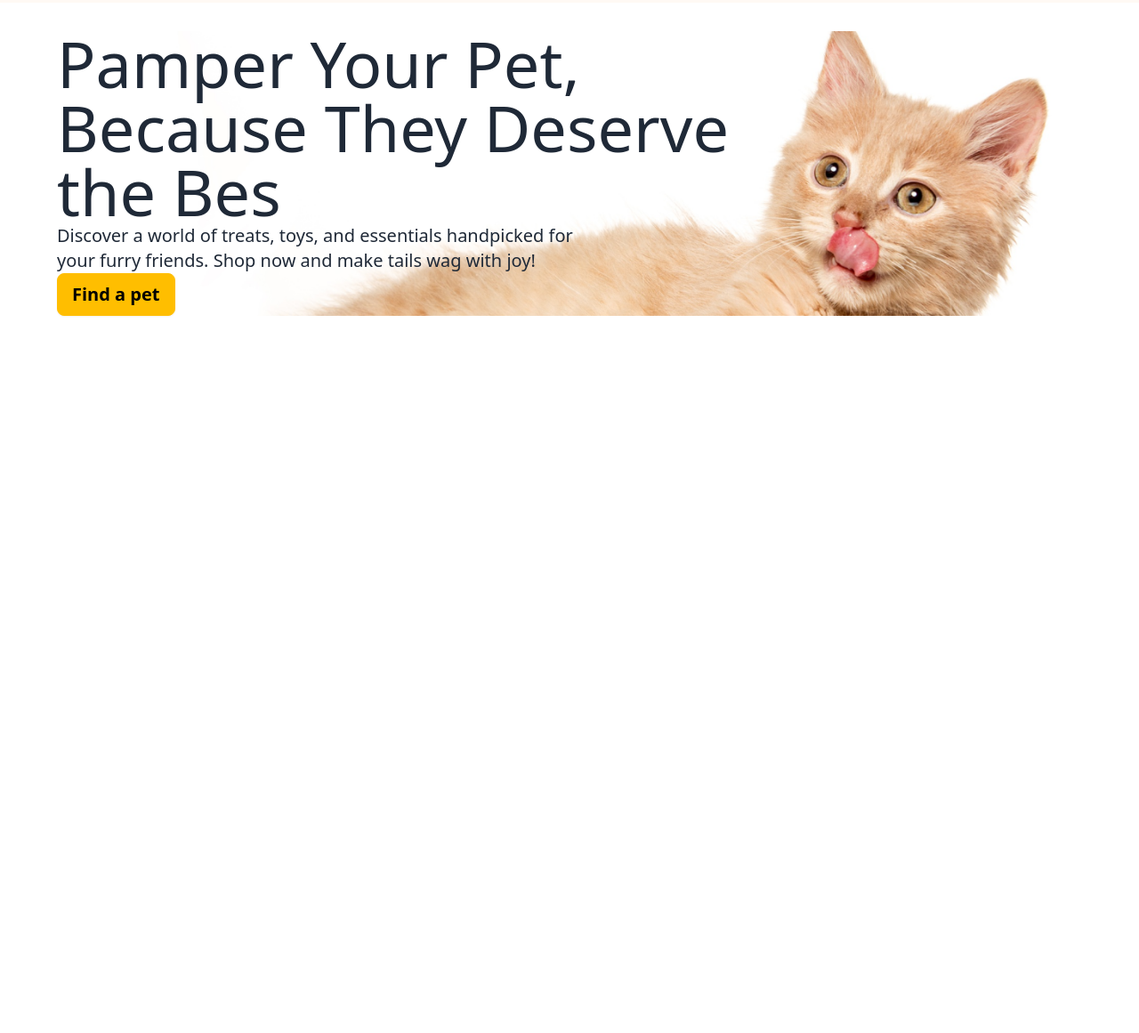
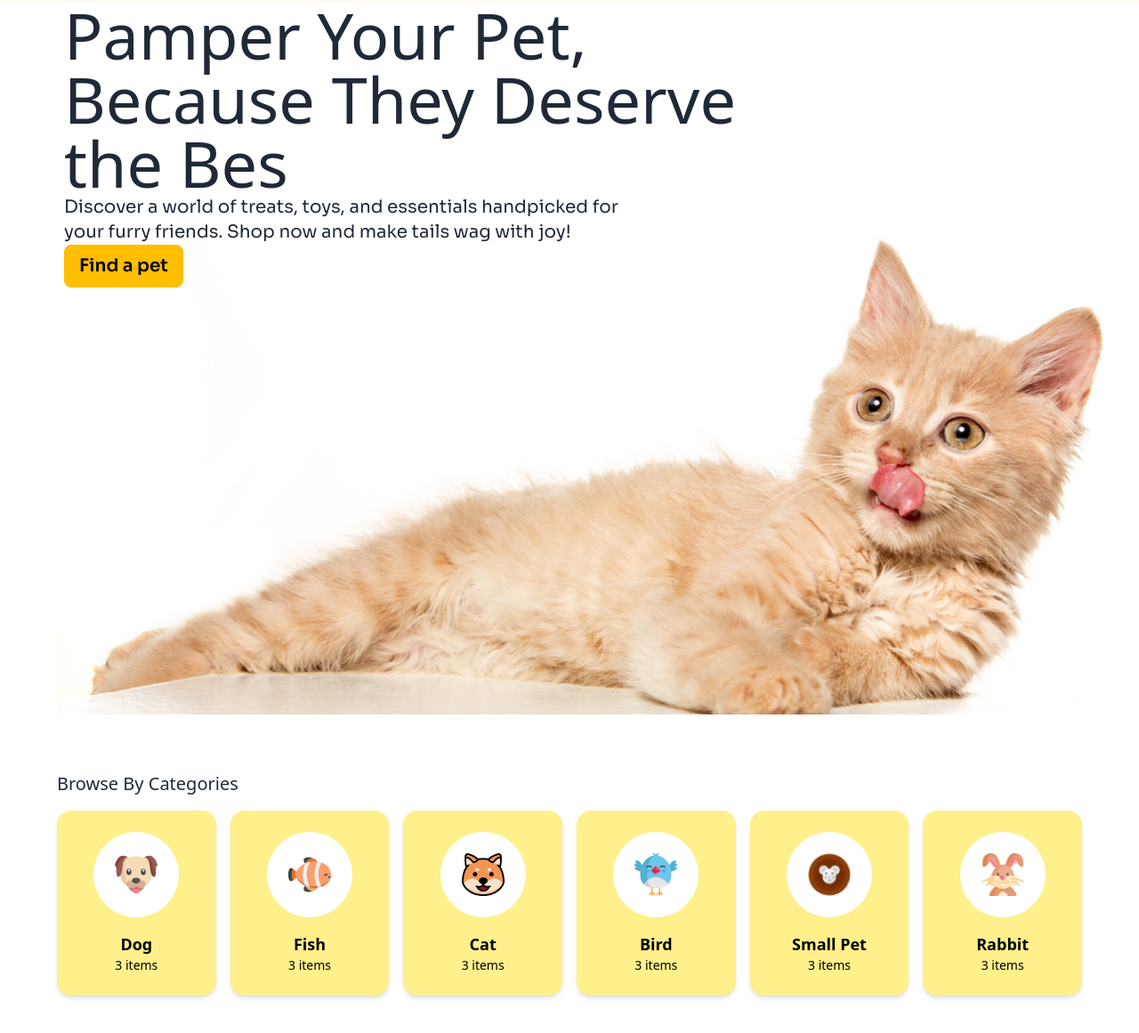
Before and after one commit to khalidbiswas/assignment-3, a plain HTML site: page index.html in a window 1280 px wide. Shown: the part 77-1238 px from the top of the page at 89% size. Before the commit the page ends 800 px from the top, so only its background shows below. Drawn offline with nearby package versions, Linux system fonts and the light colour scheme; a web font is replaced by a local one.

Commit message:
banner compleated and browse by categories done

```diff
--- a/index.html
+++ b/index.html
@@ -10,17 +10,34 @@
     <!-- daisy UI Cdn -->
     <link href="https://cdn.jsdelivr.net/npm/daisyui@4.12.10/dist/full.min.css" rel="stylesheet" type="text/css" />
     <link href="https://cdn.jsdelivr.net/npm/daisyui@5/themes.css" rel="stylesheet" type="text/css" />
+    <!-- Font ADLaM Display -->
+    <link rel="preconnect" href="https://fonts.googleapis.com">
+    <link rel="preconnect" href="https://fonts.gstatic.com" crossorigin>
+    <link href="https://fonts.googleapis.com/css2?family=ADLaM+Display&display=swap" rel="stylesheet">
+    <!-- font sora -->
+    <link rel="preconnect" href="https://fonts.googleapis.com">
+    <link rel="preconnect" href="https://fonts.gstatic.com" crossorigin>
+    <link href="https://fonts.googleapis.com/css2?family=Sora:wght@100..800&display=swap" rel="stylesheet">
 </head>
+<style>
+    .font-ADLam {
+        font-family: "ADLaM Display", system-ui;
+    }
+
+    .font-sora {
+        font-family: "Sora", sans-serif;
+    }
+</style>
 
 <body>
     <!-- Main section -->
     <main>
         <!-- nav section -->
-        <nav class="flex justify-between bg-[#FFF9F4] px-16 py-4">
+        <nav class="flex justify-between bg-[#FFF9F4] px-2 sm:px-16 py-4">
             <!-- logo -->
-            <div class="flex items-center space-x-4">
+            <div class="flex items-center space-x-4 font-sora">
                 <img src="c1-assets/logo-header.png" alt="">
-                <h2 class="hidden sm:block font-normal "> Browse<span class="text-[#FFDC26]">4</span>Pets</h2>
+                <h2 class="hidden sm:block font-normal  "> Browse<span class="text-[#FFDC26]">4</span>Pets</h2>
             </div>
             <!-- Nav link  -->
             <ul class="hidden md:flex justify-between items-center space-x-6">
@@ -69,13 +86,69 @@
             </div>
         </nav>
         <!-- Hero section -->
-         <section class="bg-[url('c1-assets/cat-big.png')]  bg-cover bg-center  mx-16 my-8">
-            <p class="font-normal text-7xl">Pamper Your Pet,<br> Because They Deserve <br>the Bes</p>
-            <p class="text-xl">
-                Discover a world of treats, toys, and essentials handpicked for <br> your furry friends. Shop now and make tails wag with joy!
+        <section
+            class="bg-[url('c1-assets/cat-big.png')]  bg-contain bg-no-repeat bg-bottom w-9/10 px-2 sm:ml-16 font-ADLam  min-h-screen ">
+            <p class="font-normal text-3xl lg:text-7xl">Pamper Your Pet,<br> Because They Deserve <br>the Bes</p>
+            <p class="text-xl font-sora">
+                Discover a world of treats, toys, and essentials handpicked for <br> your furry friends. Shop now and
+                make tails wag with joy!
             </p>
-            <button class="btn btn-warning text-xl">Find a pet</button>
-         </section>
+            <button class="btn btn-warning font-sora text-xl">Find a pet</button>
+        </section>
+        <!-- Browse By Categories  -->
+        <section class="flex flex-start font-ADLam flex-col m-2 gap-4 sm:m-16">
+            <!-- Title -->
+            <h2 class="font-ADLam font-normal text-xl">Browse By Categories</h2>
+            <!-- Card -->
+            <div class="grid  grid-cols-2 grid-cols-6 justify-between items-between gap-2 sm:gap-4 ">
+                <div class="max-w-[200px] max-h-[250px] bg-yellow-200 rounded-2xl p-6 text-center shadow-md">
+                    <div class="w-24 h-24 mx-auto bg-white rounded-full flex items-center justify-center mb-4">
+                        <img src="/c1-assets/dog-cartoon.png" alt="Dog" class="w-12 h-12" />
+                    </div>
+                    <h2 class="font-bold text-lg text-black">Dog</h2>
+                    <p class="text-black text-sm">3 items</p>
+                </div>
+                <div class="max-w-[200px] bg-yellow-200 rounded-2xl p-6 text-center shadow-md">
+                    <div class="w-24 h-24 mx-auto bg-white rounded-full flex items-center justify-center mb-4">
+                        <img src="/c1-assets/fish-cartoon.png" alt="Dog" class="w-12 h-12" />
+                    </div>
+                    <h2 class="font-bold text-lg text-black">Fish</h2>
+                    <p class="text-black text-sm">3 items</p>
+                </div>
+                <div class="max-w-[200px] bg-yellow-200 rounded-2xl p-6 text-center shadow-md">
+                    <div class="w-24 h-24 mx-auto bg-white rounded-full flex items-center justify-center mb-4">
+                        <img src="/c1-assets/cat-cartoon.png" alt="Dog" class="w-12 h-12" />
+                    </div>
+                    <h2 class="font-bold text-lg text-black">Cat</h2>
+                    <p class="text-black text-sm">3 items</p>
+                </div>
+                <div class="max-w-[200px] bg-yellow-200 rounded-2xl p-6 text-center shadow-md">
+                    <div class="w-24 h-24 mx-auto bg-white rounded-full flex items-center justify-center mb-4">
+                        <img src="/c1-assets/bird-cartoon.png" alt="Dog" class="w-12 h-12" />
+                    </div>
+                    <h2 class="font-bold text-lg text-black">Bird</h2>
+                    <p class="text-black text-sm">3 items</p>
+                </div>
+                <div class="max-w-[200px] bg-yellow-200 rounded-2xl p-6 text-center shadow-md">
+                    <div class="w-24 h-24 mx-auto bg-white rounded-full flex items-center justify-center mb-4">
+                        <img src="/c1-assets/mouse-cartoon.png" alt="Dog" class="w-12 h-12" />
+                    </div>
+                    <h2 class="font-bold text-lg text-black">Small Pet</h2>
+                    <p class="text-black text-sm">3 items</p>
+                </div>
+                <div class="max-w-[200px] bg-yellow-200 rounded-2xl p-6 text-center shadow-md">
+                    <div class="w-24 h-24 mx-auto bg-white rounded-full flex items-center justify-center mb-4">
+                        <img src="/c1-assets/rabbit-cartoon.png" alt="Dog" class="w-12 h-12" />
+                    </div>
+                    <h2 class="font-bold text-lg text-black">Rabbit</h2>
+                    <p class="text-black text-sm">3 items</p>
+                </div>
+            </div>
+        </section>
+
+
+
+ </section>
     </main>
 </body>
 
```
